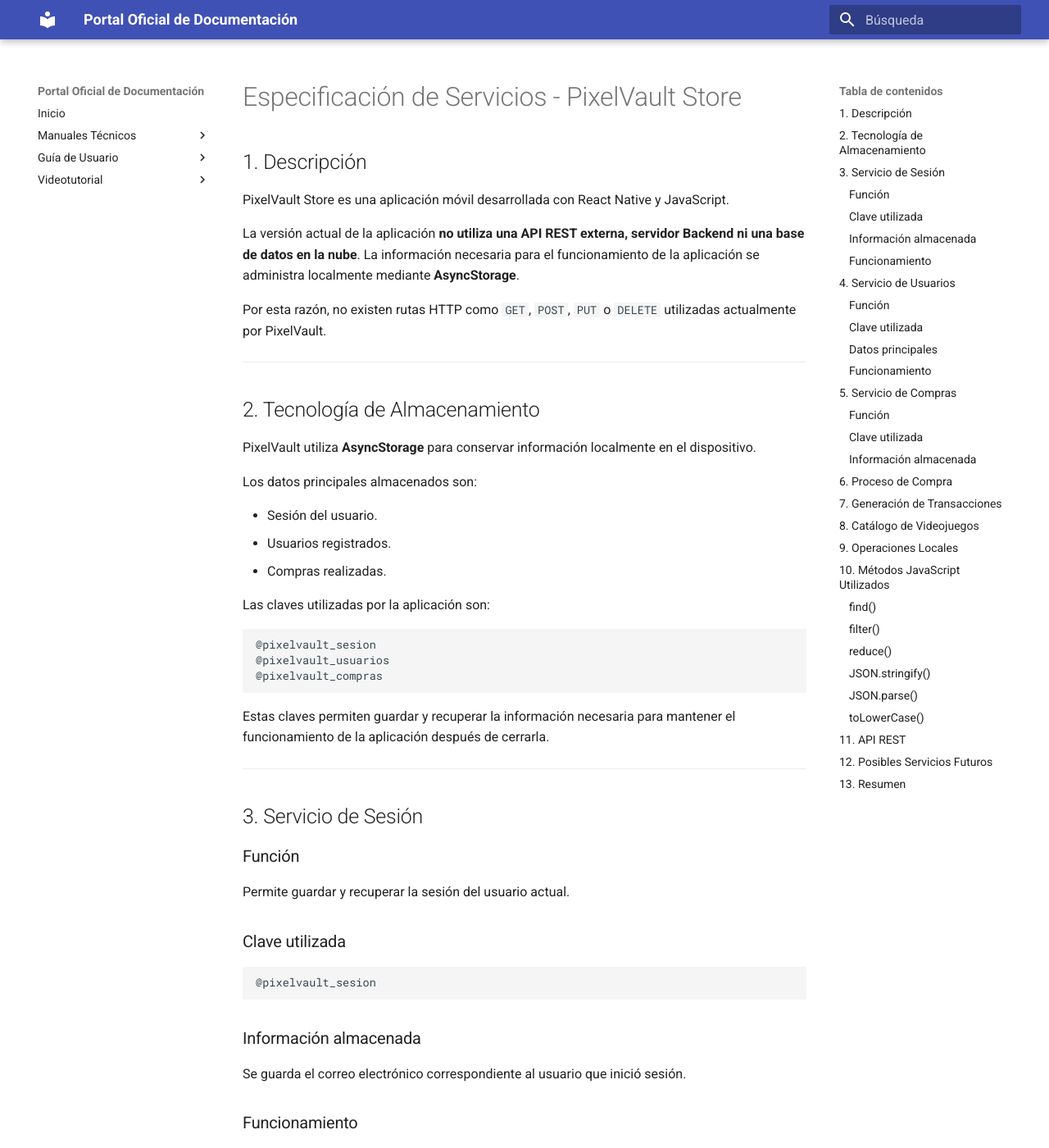
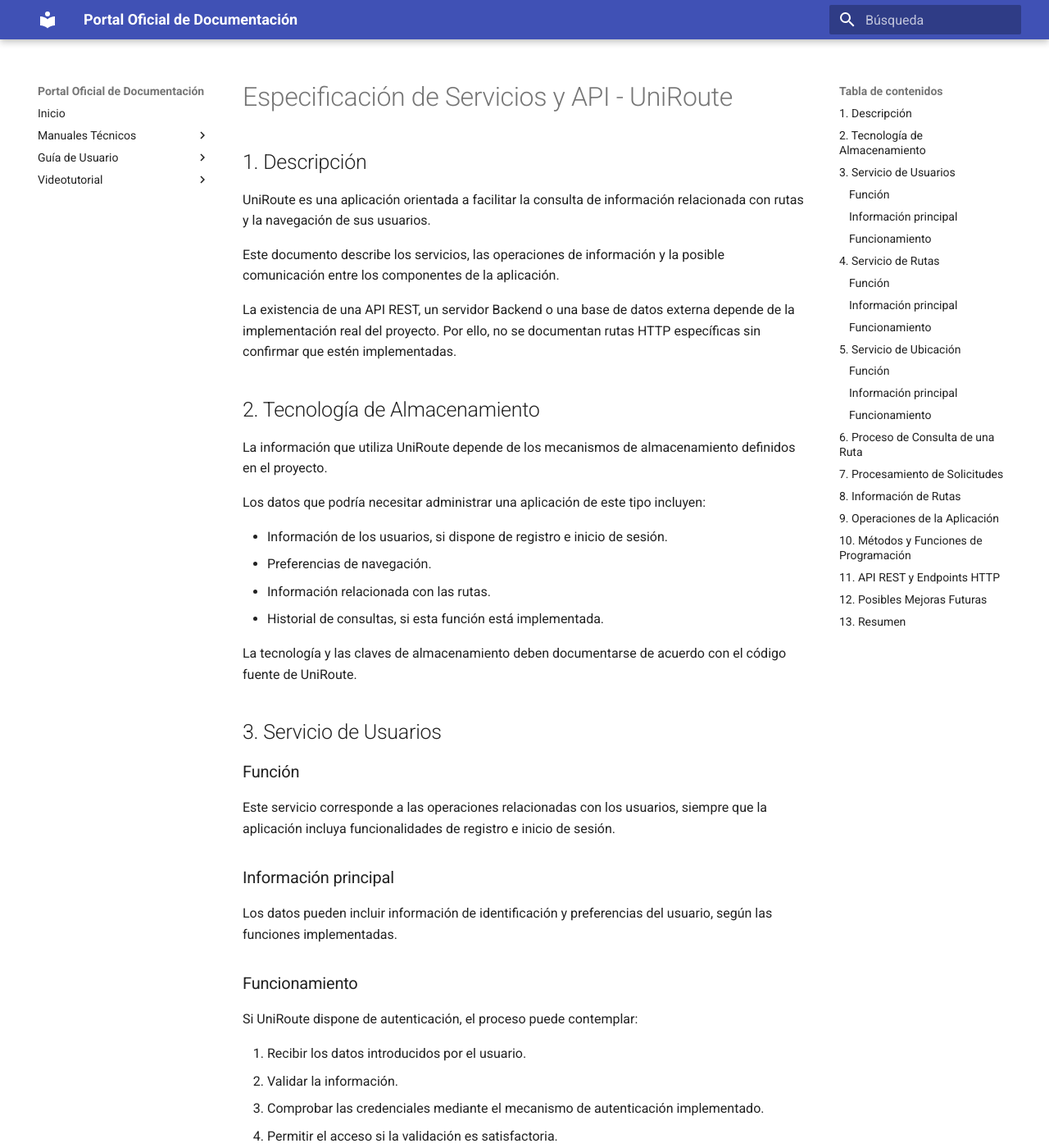
Before and after one commit to meymarroquin2008/Docu_AppMovil_Modulo35, an MkDocs documentation site: the page built from docs/api_endpoints.md, in a window 1280 px wide and 1400 px high. Shown: the whole window at 82% size. Built offline with MkDocs 1.6.1 and Material for MkDocs 9.7.7, drawn with Linux system fonts in a browser that asks for light colours; some of the changed text lies outside the part shown.

Commit message:
docs: actualiza api_endpoints.md con información de UniRoute

````diff
--- a/docs/api_endpoints.md
+++ b/docs/api_endpoints.md
@@ -1,310 +1,228 @@
-# Especificación de Servicios - PixelVault Store
+# Especificación de Servicios y API - UniRoute
 
 ## 1. Descripción
 
-PixelVault Store es una aplicación móvil desarrollada con React Native y JavaScript.
+UniRoute es una aplicación orientada a facilitar la consulta de información relacionada con rutas y la navegación de sus usuarios.
 
-La versión actual de la aplicación **no utiliza una API REST externa, servidor Backend ni una base de datos en la nube**. La información necesaria para el funcionamiento de la aplicación se administra localmente mediante **AsyncStorage**.
+Este documento describe los servicios, las operaciones de información y la posible comunicación entre los componentes de la aplicación.
 
-Por esta razón, no existen rutas HTTP como `GET`, `POST`, `PUT` o `DELETE` utilizadas actualmente por PixelVault.
-
----
+La existencia de una API REST, un servidor Backend o una base de datos externa depende de la implementación real del proyecto. Por ello, no se documentan rutas HTTP específicas sin confirmar que estén implementadas.
 
 ## 2. Tecnología de Almacenamiento
 
-PixelVault utiliza **AsyncStorage** para conservar información localmente en el dispositivo.
+La información que utiliza UniRoute depende de los mecanismos de almacenamiento definidos en el proyecto.
 
-Los datos principales almacenados son:
+Los datos que podría necesitar administrar una aplicación de este tipo incluyen:
 
-* Sesión del usuario.
-* Usuarios registrados.
-* Compras realizadas.
+- Información de los usuarios, si dispone de registro e inicio de sesión.
+- Preferencias de navegación.
+- Información relacionada con las rutas.
+- Historial de consultas, si esta función está implementada.
 
-Las claves utilizadas por la aplicación son:
+La tecnología y las claves de almacenamiento deben documentarse de acuerdo con el código fuente de UniRoute.
 
-```text
-@pixelvault_sesion
-@pixelvault_usuarios
-@pixelvault_compras
-```
-
-Estas claves permiten guardar y recuperar la información necesaria para mantener el funcionamiento de la aplicación después de cerrarla.
-
----
-
-## 3. Servicio de Sesión
+## 3. Servicio de Usuarios
 
 ### Función
 
-Permite guardar y recuperar la sesión del usuario actual.
+Este servicio corresponde a las operaciones relacionadas con los usuarios, siempre que la aplicación incluya funcionalidades de registro e inicio de sesión.
 
-### Clave utilizada
+### Información principal
 
-```text
-@pixelvault_sesion
-```
-
-### Información almacenada
-
-Se guarda el correo electrónico correspondiente al usuario que inició sesión.
+Los datos pueden incluir información de identificación y preferencias del usuario, según las funciones implementadas.
 
 ### Funcionamiento
 
-Cuando el usuario inicia sesión correctamente:
+Si UniRoute dispone de autenticación, el proceso puede contemplar:
 
-1. Se comprueban sus credenciales.
-2. Se identifica la cuenta correspondiente.
-3. Se guarda el correo electrónico en AsyncStorage.
-4. Se establece el usuario como conectado.
-5. La aplicación puede recuperar la sesión posteriormente.
+1. Recibir los datos introducidos por el usuario.
+2. Validar la información.
+3. Comprobar las credenciales mediante el mecanismo de autenticación implementado.
+4. Permitir el acceso si la validación es satisfactoria.
+5. Mantener la sesión de acuerdo con el diseño de la aplicación.
 
-Cuando la aplicación vuelve a abrirse, se recupera la información almacenada para comprobar si existe una sesión válida.
+Estos pasos describen un flujo general y no confirman la existencia de un servicio de autenticación específico.
 
----
-
-## 4. Servicio de Usuarios
+## 4. Servicio de Rutas
 
 ### Función
 
-Permite conservar las cuentas registradas dentro de la aplicación.
+Permite organizar y consultar la información relacionada con las rutas que ofrece UniRoute.
 
-### Clave utilizada
+### Información principal
 
-```text
-@pixelvault_usuarios
-```
+Según la implementación, una ruta puede incluir:
 
-### Datos principales
+- Punto de origen.
+- Punto de destino.
+- Indicaciones para llegar.
+- Distancia estimada.
+- Tiempo estimado de recorrido.
+- Información complementaria del trayecto.
 
-Cada usuario puede contener información como:
-
-* Nombre.
-* Correo electrónico.
-* Número de teléfono.
-* Contraseña.
+Los campos definitivos dependen de la estructura de datos utilizada por el proyecto.
 
 ### Funcionamiento
 
-Cuando se registra una cuenta:
+El flujo general de consulta de una ruta puede incluir:
 
-1. Se validan los datos introducidos.
-2. Se comprueba que el correo no esté registrado anteriormente.
-3. El nuevo usuario se agrega al arreglo de usuarios registrados.
-4. La información actualizada se guarda mediante AsyncStorage.
+1. Seleccionar o introducir un punto de origen.
+2. Seleccionar un destino.
+3. Procesar la solicitud de ruta.
+4. Obtener o calcular la información disponible.
+5. Mostrar los resultados al usuario.
 
----
+La disponibilidad de cálculos automáticos, mapas y servicios externos debe verificarse en el código de UniRoute.
 
-## 5. Servicio de Compras
+## 5. Servicio de Ubicación
 
 ### Función
 
-Permite almacenar las compras realizadas por los usuarios.
+Este apartado describe las operaciones de ubicación que puede utilizar UniRoute para facilitar la orientación del usuario.
 
-### Clave utilizada
+### Información principal
+
+Dependiendo de las funciones implementadas, pueden intervenir:
+
+- Ubicación de origen.
+- Ubicación de destino.
+- Coordenadas geográficas.
+- Referencias de lugares.
+
+### Funcionamiento
+
+Cuando la aplicación utiliza servicios de ubicación, el proceso puede consistir en solicitar el permiso correspondiente, obtener la ubicación disponible y utilizarla para mostrar información relevante.
+
+El acceso a la ubicación del dispositivo, los permisos y los servicios de mapas deben documentarse según la implementación real.
+
+## 6. Proceso de Consulta de una Ruta
+
+El flujo general de consulta de una ruta en UniRoute puede representarse así:
 
 ```text
-@pixelvault_compras
+Abrir UniRoute
+       ↓
+Seleccionar origen
+       ↓
+Seleccionar destino
+       ↓
+Solicitar información de la ruta
+       ↓
+Procesar la consulta
+       ↓
+Obtener los resultados disponibles
+       ↓
+Mostrar la información al usuario
 ```
 
-### Información almacenada
+Este esquema representa el flujo funcional esperado. Los componentes que intervienen y la forma de obtener los resultados dependen de la arquitectura del proyecto.
 
-Cada compra puede contener:
+## 7. Procesamiento de Solicitudes
 
-* Productos comprados.
-* Total de la compra.
-* Fecha.
-* Mes.
-* Año.
-* Número de transacción.
+Cuando el usuario realiza una consulta, la aplicación debe procesar los datos necesarios y presentar los resultados correspondientes.
 
-Las compras se relacionan con el usuario que realizó la operación.
+Las operaciones pueden incluir:
 
----
+- Validación del origen y del destino.
+- Comprobación de los datos introducidos.
+- Consulta de información disponible.
+- Procesamiento de los resultados.
+- Presentación de mensajes cuando no se encuentran resultados.
 
-## 6. Proceso de Compra
+La forma de ejecutar estas operaciones debe coincidir con las funciones realmente implementadas en UniRoute.
 
-PixelVault cuenta con un proceso de pago simulado.
+## 8. Información de Rutas
 
-El funcionamiento general es:
+La información utilizada por UniRoute puede proceder de datos incluidos en el proyecto, almacenamiento local o servicios externos, según su arquitectura.
 
-```text
-Seleccionar videojuego
-        ↓
-Agregar al carrito
-        ↓
-Revisar carrito
-        ↓
-Calcular total
-        ↓
-Introducir datos de prueba
-        ↓
-Validar información
-        ↓
-Confirmar compra
-        ↓
-Generar número de transacción
-        ↓
-Guardar compra
-        ↓
-Mostrar en historial
-```
-
-El total de la compra se calcula automáticamente utilizando los precios de los productos almacenados en el carrito.
-
----
-
-## 7. Generación de Transacciones
-
-Cuando una compra es aprobada, PixelVault genera un identificador de transacción de **8 dígitos**.
-
-El registro de la compra incluye el número de transacción junto con los productos, total y fecha correspondiente.
-
-Este identificador permite diferenciar una compra de otra.
-
----
-
-## 8. Catálogo de Videojuegos
-
-El catálogo de PixelVault se encuentra almacenado localmente en el arreglo:
-
-```text
-JUEGOS_DATOS
-```
-
-Cada videojuego contiene información como:
+Una estructura conceptual de ruta podría contener los siguientes campos:
 
 ```text
 id
-titulo
-categoria
-precio
-disponible
-calificacion
-descripcion
-imagen
+origen
+destino
+distancia
+tiempo_estimado
+indicaciones
 ```
 
-Actualmente el catálogo contiene **68 videojuegos** distribuidos en diferentes categorías.
+Esta estructura es un ejemplo documental y no representa necesariamente los nombres de los campos utilizados en el código fuente.
 
-Las categorías disponibles son:
+## 9. Operaciones de la Aplicación
 
-* Todos
-* Acción
-* Aventura
-* Disparos
-* Estrategia
-* Rol
-* Simulación
-* Deportes y Conducción
+Las principales operaciones funcionales que pueden documentarse son:
 
----
+| Operación | Función |
+|---|---|
+| Selección de origen | Define el punto inicial del recorrido. |
+| Selección de destino | Define el lugar al que se desea llegar. |
+| Consulta de ruta | Solicita información del trayecto. |
+| Procesamiento de datos | Valida y organiza la información recibida. |
+| Visualización de resultados | Presenta los datos de la ruta al usuario. |
+| Gestión de ubicación | Utiliza información geográfica si está disponible. |
 
-## 9. Operaciones Locales
+Estas operaciones describen funciones de la aplicación y no equivalen necesariamente a endpoints HTTP.
 
-Aunque PixelVault no utiliza endpoints HTTP, la aplicación realiza diferentes operaciones internas para administrar la información.
+## 10. Métodos y Funciones de Programación
 
-| Operación                  | Función                              |
-| -------------------------- | ------------------------------------ |
-| Registro                   | Crea nuevos usuarios                 |
-| Inicio de sesión           | Comprueba las credenciales           |
-| Recuperación de contraseña | Actualiza la contraseña              |
-| Filtrado                   | Selecciona videojuegos por categoría |
-| Carrito                    | Agrega y elimina productos           |
-| Cálculo                    | Obtiene el total de la compra        |
-| Compra                     | Registra una nueva transacción       |
-| Historial                  | Consulta compras almacenadas         |
-| Sesión                     | Mantiene identificado al usuario     |
+La implementación de UniRoute puede utilizar funciones y métodos para validar datos, procesar resultados y actualizar la interfaz.
 
----
+Los métodos concretos deben documentarse después de revisar el código fuente.
 
-## 10. Métodos JavaScript Utilizados
+No se atribuyen métodos JavaScript específicos al proyecto sin comprobar que realmente se utilizan.
 
-PixelVault utiliza diferentes funciones y métodos de JavaScript para procesar la información.
+## 11. API REST y Endpoints HTTP
 
-### `find()`
+Un endpoint es una dirección de un servicio que permite acceder a una operación mediante una API.
 
-Se utiliza para localizar un usuario específico dentro de los usuarios registrados.
+Si UniRoute implementa una API REST, su documentación debe especificar para cada endpoint:
 
-### `filter()`
+- Ruta o URL.
+- Método HTTP.
+- Parámetros requeridos.
+- Datos enviados en la solicitud.
+- Estructura de la respuesta.
+- Códigos de estado.
+- Posibles errores.
 
-Se utiliza para filtrar videojuegos por categoría y compras correspondientes al mes actual.
+Por ejemplo, una API podría utilizar métodos como `GET`, `POST`, `PUT` o `DELETE`, según las operaciones disponibles.
 
-### `reduce()`
+Estos métodos se presentan únicamente como referencia técnica. Las rutas y los métodos reales de UniRoute deben obtenerse del código fuente o de la documentación de sus servicios.
 
-Se utiliza para calcular automáticamente el total de los productos del carrito.
+Si la aplicación no utiliza un servidor API, debe indicarse expresamente y documentarse el mecanismo real de comunicación y almacenamiento.
 
-### `JSON.stringify()`
+## 12. Posibles Mejoras Futuras
 
-Convierte los datos JavaScript en texto para poder almacenarlos en AsyncStorage.
+Entre las posibles ampliaciones de UniRoute podrían considerarse:
 
-### `JSON.parse()`
+- Integración de servicios de mapas.
+- Obtención de información de rutas mediante una API.
+- Actualización de datos desde un servidor.
+- Gestión de usuarios, si resulta necesaria.
+- Mejora del manejo de errores.
+- Optimización de las consultas de rutas.
+- Ampliación de la información presentada al usuario.
 
-Convierte nuevamente los datos almacenados en objetos o arreglos JavaScript.
-
-### `toLowerCase()`
-
-Permite comparar los correos electrónicos sin diferenciar entre mayúsculas y minúsculas.
-
----
-
-## 11. API REST
-
-Actualmente PixelVault **no consume una API REST externa**.
-
-Por lo tanto, no se utilizan actualmente:
-
-```text
-GET
-POST
-PUT
-DELETE
-```
-
-contra un servidor remoto.
-
-La aplicación funciona utilizando los datos incluidos en el proyecto y el almacenamiento local proporcionado por AsyncStorage.
-
----
-
-## 12. Posibles Servicios Futuros
-
-Como mejoras futuras, el proyecto podría incorporar:
-
-* Un servidor Backend.
-* Una base de datos en la nube.
-* Autenticación segura.
-* Una API REST.
-* Una pasarela de pago real.
-* Actualización de precios desde un servidor.
-* Actualización de disponibilidad de videojuegos.
-* Administración remota de productos.
-
-Estas funciones corresponden a posibles ampliaciones y **no forman parte de la implementación actual** de PixelVault.
-
----
+Estas opciones son propuestas de mejora y no deben interpretarse como funciones ya implementadas.
 
 ## 13. Resumen
 
-La versión actual de PixelVault utiliza una arquitectura de almacenamiento local.
+La documentación de los servicios de UniRoute debe reflejar fielmente la arquitectura y las funcionalidades disponibles en el proyecto.
+
+El flujo funcional general puede representarse de la siguiente manera:
 
 ```text
 Usuario
    ↓
-Aplicación React Native
+Aplicación UniRoute
    ↓
-Funciones JavaScript
+Selección del origen y destino
    ↓
-AsyncStorage
+Procesamiento de la consulta
    ↓
-Información local del dispositivo
+Obtención de información disponible
+   ↓
+Visualización de la ruta
 ```
 
-Los principales datos administrados son:
-
-```text
-Usuarios
-Sesión
-Compras
-```
-
-Por lo tanto, la documentación de esta versión no incluye endpoints REST reales debido a que la aplicación actualmente no utiliza un servidor API externo.
+La existencia de una API REST, un Backend, una base de datos o servicios externos debe confirmarse mediante la revisión del código fuente antes de documentar endpoints específicos.
````
